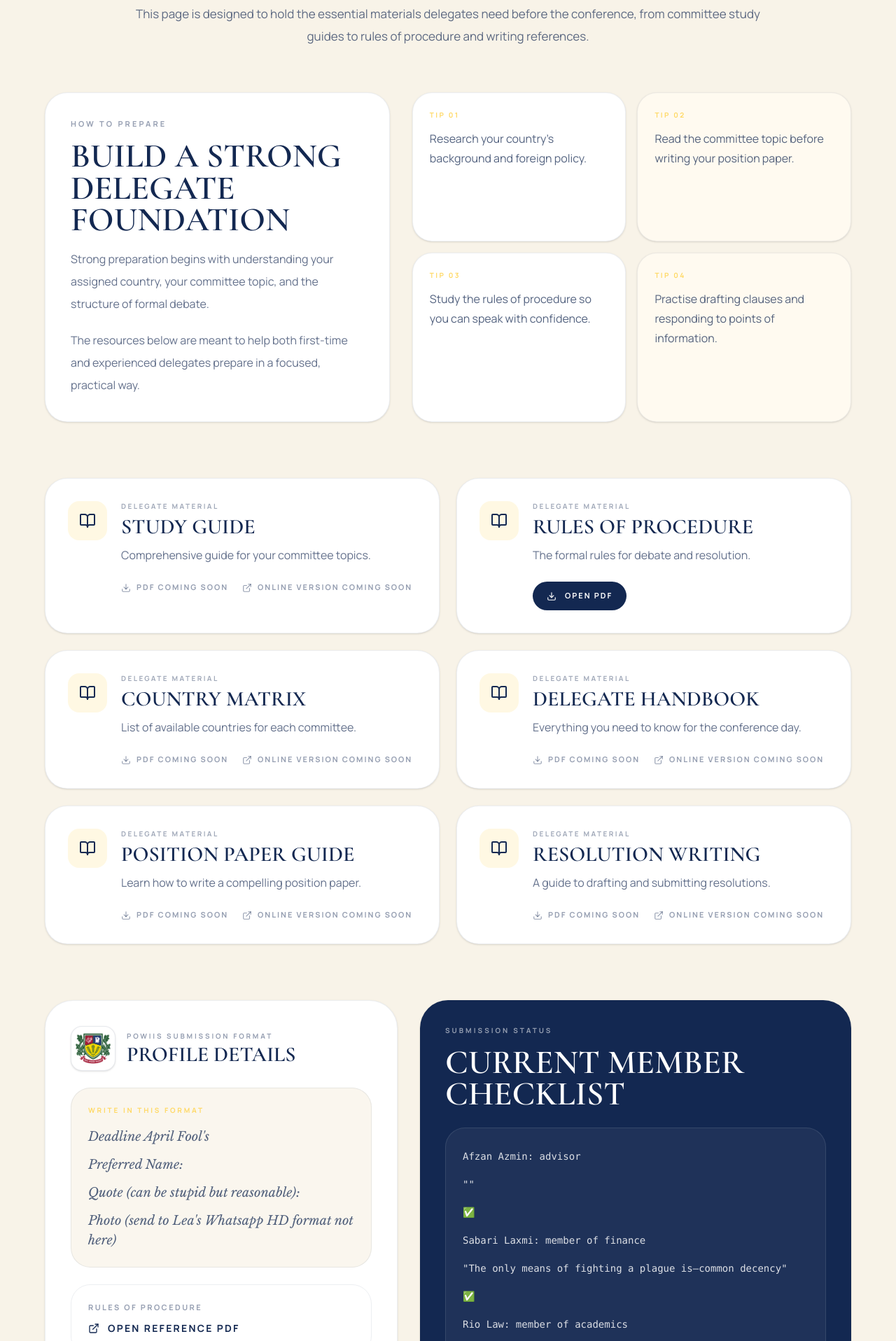
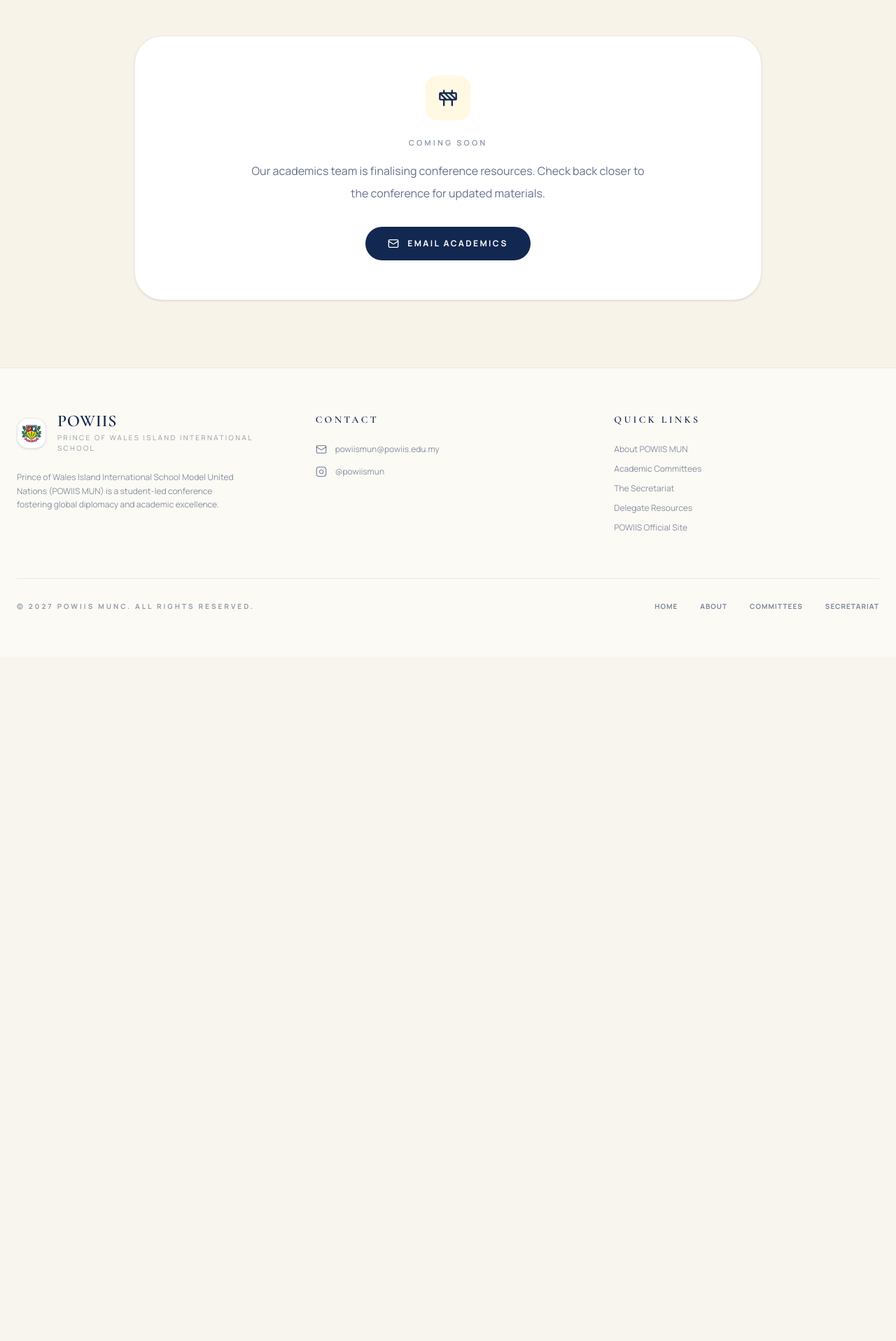
Before and after one commit to vyncuslim/powiis-mun-2027, a React (Vite) app: page /resources in a window 1280 px wide. Shown: the part 324-2240 px from the top of the page at 70% size. After the commit the page ends 1262 px from the top, so only its background shows below. Built offline with nearby package versions, Linux system fonts and the light colour scheme.

Commit message:
Fix POWIIS venue address, set Resources under construction, remove wrong ROP PDF

```diff
--- a/src/constants.ts
+++ b/src/constants.ts
@@ -234,7 +234,7 @@ export const RESOURCES: Resource[] = [
     id: 'r2',
     title: 'Rules of Procedure',
     description: 'The formal rules for debate and resolution.',
-    link: 'https://www.myadp.org/_files/ugd/88a5d7_99175ae8edb149f18b59a801eeef90bd.pdf',
+    link: '#',
   },
   {
     id: 'r3',
--- a/src/pages/Home.tsx
+++ b/src/pages/Home.tsx
@@ -265,8 +265,8 @@ export default function Home() {
                   Prince of Wales Island International School
                 </p>
                 <p className="text-brand-navy/62 leading-8 mt-3">
-                  83 Lintang Bayan Lepas, 11900 Bayan Lepas, Pulau Pinang,
-                  Malaysia
+                  1 Jalan Sungai Air Putih 6, Bandar Baru Air Putih, 11000
+                  Balik Pulau, Penang, Malaysia
                 </p>
               </div>
               <div>
--- a/src/pages/Resources.tsx
+++ b/src/pages/Resources.tsx
@@ -1,299 +1,54 @@
 import React from 'react';
 import { motion } from 'motion/react';
-import { ExternalLink, Download, BookOpen } from 'lucide-react';
-import { RESOURCES } from '../constants';
-import { Logo } from '../components/Logo';
-
-const profileSubmissionFormat = [
-  "Deadline April Fool's",
-  'Preferred Name:',
-  'Quote (can be stupid but reasonable):',
-  "Photo (send to Lea's Whatsapp HD format not here)",
-];
-
-const submissionChecklist = [
-  'Afzan Azmin: advisor',
-  '""',
-  '✅',
-  '',
-  'Sabari Laxmi: member of finance',
-  '"The only means of fighting a plague is—common decency"',
-  '✅',
-  '',
-  'Rio Law: member of academics',
-  '"Vision without execution is just hallucination - light bulb guy"',
-  '✅',
-  '',
-  'Sin Yi: member of marketing/design',
-  '"Negotiating peace… or at least group project deadlines."',
-  '✅',
-  '',
-  'Rae En Chang: member of academics and marketing/design',
-  '"Aspire to inspire before you expire"',
-  '✅',
-  '',
-  'Glavelle Yeoh: member of finance',
-  '"anyone,from anywhere, can do anything"',
-  '✅',
-  '',
-  'Sean Aariz Shahrul: usg of academics',
-  '"is this tuff???"',
-  '✅',
-  '',
-  'Rin Fujita: member of conference affairs',
-  '"Memorize to improve, improvise to survive"',
-  '✅',
-  '',
-  'Izaac Lau: secretary',
-  '"Benjamin caught a fish in a net and said: "Yahoo!". This is all real BTW."',
-  '✅',
-  '',
-  'Sachinn: deputy secretary general',
-  '""',
-  '✅',
-  '',
-  'Dhareni Subramaniam: member of marketing/design',
-  '"Gimme some pani puris"',
-  '✅',
-  '',
-  'Saisa Sedhai: member of marketing/design',
-  '"uh im saisa"',
-  '✅',
-  '',
-  'Hyuna ( Sophie ) Chang: member of conference affairs',
-  '"Be the change that you wish to see in the world"',
-  '✅',
-  '',
-  'Hayley Guan: usg of design/marketing',
-  '"..."',
-  '✅',
-  '',
-  'Wei Jun: member of conference affairs',
-  '"Stars cant shine without brightness"',
-  '✅',
-  '',
-  'Sim Jiaxin: Member of conference affairs',
-  '"The only book I want to finish is my passport."',
-  '',
-  'Saish Sedhai: member of conference affairs',
-  '"Don\'t be sorry be better"',
-  '',
-  'Romrumpa ( ping ): member of marketing/design',
-  '" it will all make sense one day "',
-  '',
-  'Vridhi Chhajer: usg of conference affaris',
-  '"jaw-jaw is better than war-war -winston chruchill"',
-  '',
-  'USG-> Under secretary general',
-];
+import { Construction, Mail } from 'lucide-react';
 
 export default function Resources() {
   return (
     <div className="pt-36 pb-24 px-6 bg-[#f8f3e8] min-h-screen text-brand-navy">
-      <div className="max-w-6xl mx-auto">
-        <section className="text-center max-w-4xl mx-auto mb-16">
+      <div className="max-w-4xl mx-auto">
+        <motion.section
+          initial={{ opacity: 0, y: 16 }}
+          animate={{ opacity: 1, y: 0 }}
+          transition={{ duration: 0.5 }}
+          className="text-center mb-12"
+        >
           <p className="text-[12px] uppercase tracking-[0.38em] font-bold text-brand-navy/45 mb-4">
             Resources
           </p>
           <h1 className="text-5xl md:text-7xl font-display font-semibold uppercase leading-[0.9] mb-5">
-            Prepare with clarity
-            <br />
-            and confidence
+            Under construction
           </h1>
-          <p className="text-[17px] leading-8 text-brand-navy/68">
-            This page is designed to hold the essential materials delegates need
-            before the conference, from committee study guides to rules of
-            procedure and writing references.
+          <p className="text-[17px] leading-8 text-brand-navy/68 max-w-2xl mx-auto">
+            Delegate materials — study guides, rules of procedure, country
+            matrix, and handbook — are being prepared and will be published
+            here soon.
           </p>
-        </section>
+        </motion.section>
 
-        <section className="grid lg:grid-cols-[0.88fr_1.12fr] gap-8 mb-20">
-          <div className="bg-white rounded-[2rem] border border-brand-navy/8 shadow-sm p-9">
+        <motion.div
+          initial={{ opacity: 0, y: 20 }}
+          animate={{ opacity: 1, y: 0 }}
+          transition={{ duration: 0.5, delay: 0.1 }}
+          className="rounded-[2.5rem] bg-white border border-brand-navy/8 shadow-sm p-10 md:p-14 text-center"
+        >
+          <div className="mx-auto mb-6 flex h-16 w-16 items-center justify-center rounded-2xl bg-brand-gold/18">
+            <Construction size={28} className="text-brand-navy" />
+          </div>
           <p className="text-[11px] uppercase tracking-[0.28em] font-bold text-brand-navy/45 mb-4">
-              How to prepare
+            Coming soon
           </p>
-            <h2 className="text-4xl md:text-5xl font-display font-semibold uppercase leading-[0.95] mb-4">
-              Build a strong delegate foundation
-            </h2>
-            <div className="space-y-5 text-brand-navy/66 leading-8">
-              <p>
-                Strong preparation begins with understanding your assigned
-                country, your committee topic, and the structure of formal
-                debate.
-              </p>
-              <p>
-                The resources below are meant to help both first-time and
-                experienced delegates prepare in a focused, practical way.
-              </p>
-            </div>
-          </div>
-
-          <div className="grid sm:grid-cols-2 gap-4">
-            {[
-              "Research your country's background and foreign policy.",
-              'Read the committee topic before writing your position paper.',
-              'Study the rules of procedure so you can speak with confidence.',
-              'Practise drafting clauses and responding to points of information.',
-            ].map((tip, index) => (
-              <div
-                key={tip}
-                className={`rounded-[1.75rem] p-6 border shadow-sm ${
-                  index % 2 === 0
-                    ? 'bg-white border-brand-navy/8'
-                    : 'bg-[#fffaf0] border-brand-navy/8'
-                }`}
-              >
-                <p className="text-[10px] uppercase tracking-[0.24em] font-bold text-brand-gold mb-3">
-                  Tip 0{index + 1}
-                </p>
-                <p className="text-brand-navy/72 leading-7">{tip}</p>
-              </div>
-            ))}
-          </div>
-        </section>
-
-        <section className="grid md:grid-cols-2 gap-6 mb-20">
-          {RESOURCES.map((resource, index) => (
-            <motion.div
-              key={resource.id}
-              initial={{ opacity: 0, y: 16 }}
-              animate={{ opacity: 1, y: 0 }}
-              transition={{ delay: index * 0.05 }}
-              className="bg-white rounded-[2rem] border border-brand-navy/8 shadow-sm p-8"
-            >
-              <div className="flex items-start gap-5">
-                <div className="w-14 h-14 rounded-2xl bg-brand-gold/18 flex items-center justify-center shrink-0">
-                  <BookOpen size={24} className="text-brand-navy" />
-                </div>
-                <div className="flex-1">
-                  <p className="text-[10px] uppercase tracking-[0.24em] font-bold text-brand-navy/40 mb-2">
-                    Delegate Material
-                  </p>
-                  <h2 className="text-3xl font-display font-semibold uppercase leading-[0.95] mb-3">
-                    {resource.title}
-                  </h2>
-                  <p className="text-brand-navy/66 leading-7 mb-6">
-                    {resource.description}
-                  </p>
-                  {resource.link === '#' ? (
-                    <div className="flex flex-wrap gap-5 text-[11px] uppercase tracking-[0.18em] font-bold">
-                      <span className="inline-flex items-center gap-2 text-brand-navy/45">
-                        <Download size={14} />
-                        PDF coming soon
-                      </span>
-                      <span className="inline-flex items-center gap-2 text-brand-navy/45">
-                        <ExternalLink size={14} />
-                        Online version coming soon
-                      </span>
-                    </div>
-                  ) : (
-                    <a
-                      href={resource.link}
-                      target="_blank"
-                      rel="noopener noreferrer"
-                      className="inline-flex items-center gap-3 rounded-full bg-brand-navy px-5 py-3 text-[11px] uppercase tracking-[0.18em] font-bold text-white hover:bg-brand-gold hover:text-brand-navy transition-colors"
-                    >
-                      <Download size={14} />
-                      Open PDF
-                    </a>
-                  )}
-                </div>
-              </div>
-            </motion.div>
-          ))}
-        </section>
-
-        <section className="grid lg:grid-cols-[0.9fr_1.1fr] gap-8 mb-20">
-          <div className="rounded-[2.5rem] bg-white border border-brand-navy/8 shadow-sm p-9">
-            <div className="flex items-center gap-4 mb-6">
-              <Logo size="md" />
-              <div>
-                <p className="text-[10px] uppercase tracking-[0.28em] font-bold text-brand-navy/45 mb-1">
-                  POWIIS Submission Format
-                </p>
-                <h2 className="text-3xl font-display font-semibold uppercase leading-none">
-                  Profile details
-                </h2>
-              </div>
-            </div>
-            <div className="rounded-[1.75rem] bg-[#faf6ee] border border-brand-navy/8 p-6">
-              <p className="text-[10px] uppercase tracking-[0.28em] font-bold text-brand-gold mb-4">
-                Write in this format
-              </p>
-              <div className="space-y-3 font-serif italic text-brand-navy/74 text-lg">
-                {profileSubmissionFormat.map((line) => (
-                  <p key={line}>{line}</p>
-                ))}
-              </div>
-            </div>
-            <div className="mt-6 rounded-[1.75rem] border border-brand-navy/8 p-6">
-              <p className="text-[11px] uppercase tracking-[0.22em] font-bold text-brand-navy/45 mb-3">
-                Rules of procedure
-              </p>
-              <a
-                href="https://www.myadp.org/_files/ugd/88a5d7_99175ae8edb149f18b59a801eeef90bd.pdf"
-                target="_blank"
-                rel="noopener noreferrer"
-                className="inline-flex items-center gap-3 text-sm font-bold uppercase tracking-[0.16em] text-brand-navy hover:text-brand-gold transition-colors"
-              >
-                <ExternalLink size={16} />
-                Open reference PDF
-              </a>
-            </div>
-          </div>
-
-          <div className="rounded-[2.5rem] bg-brand-navy text-white p-9 shadow-sm">
-            <p className="text-[10px] uppercase tracking-[0.3em] font-bold text-white/55 mb-4">
-              Submission status
-            </p>
-            <h2 className="text-4xl md:text-5xl font-display font-semibold uppercase leading-[0.95] mb-6">
-              Current member checklist
-            </h2>
-            <div className="rounded-[1.75rem] border border-white/10 bg-white/5 p-6">
-              <div className="space-y-2 whitespace-pre-line text-white/84 leading-8 font-mono text-sm">
-                {submissionChecklist.map((line, index) => (
-                  <p
-                    key={`${line}-${index}`}
-                    className={
-                      line === '✅'
-                        ? 'text-emerald-200 font-bold'
-                        : line === '❌'
-                          ? 'text-rose-200 font-bold'
-                          : ''
-                    }
-                  >
-                    {line || ' '}
-                  </p>
-                ))}
-              </div>
-            </div>
-            <p className="mt-6 text-sm text-white/60">
-              USG = Under Secretary General
-            </p>
-          </div>
-        </section>
-
-        <section className="rounded-[2.5rem] bg-brand-navy text-white px-8 py-14 md:px-14 md:py-16 shadow-sm">
-          <div className="max-w-4xl">
-            <p className="text-[11px] uppercase tracking-[0.32em] font-bold text-white/50 mb-4">
-              Need help?
-            </p>
-            <h2 className="text-4xl md:text-6xl font-display font-semibold uppercase leading-[0.95] mb-5">
-              Contact the academics team
-            </h2>
-            <p className="text-white/75 text-[17px] leading-8 mb-8 max-w-2xl">
-              If you have questions about research, committee expectations, or
-              how to prepare, the academic team can point you in the right
-              direction.
+          <p className="text-brand-navy/66 leading-8 max-w-xl mx-auto mb-8">
+            Our academics team is finalising conference resources. Check back
+            closer to the conference for updated materials.
           </p>
           <a
             href="mailto:powiismun@powiis.edu.my"
-              className="inline-flex items-center justify-center px-8 py-4 rounded-full bg-brand-gold text-brand-navy text-xs font-bold uppercase tracking-[0.2em]"
+            className="inline-flex items-center justify-center gap-3 rounded-full bg-brand-navy px-8 py-4 text-xs font-bold uppercase tracking-[0.2em] text-white hover:bg-brand-gold hover:text-brand-navy transition-colors"
           >
+            <Mail size={16} />
             Email academics
           </a>
-          </div>
-        </section>
+        </motion.div>
       </div>
     </div>
   );
```
Lines whose indentation alone changed are shown as unchanged.
